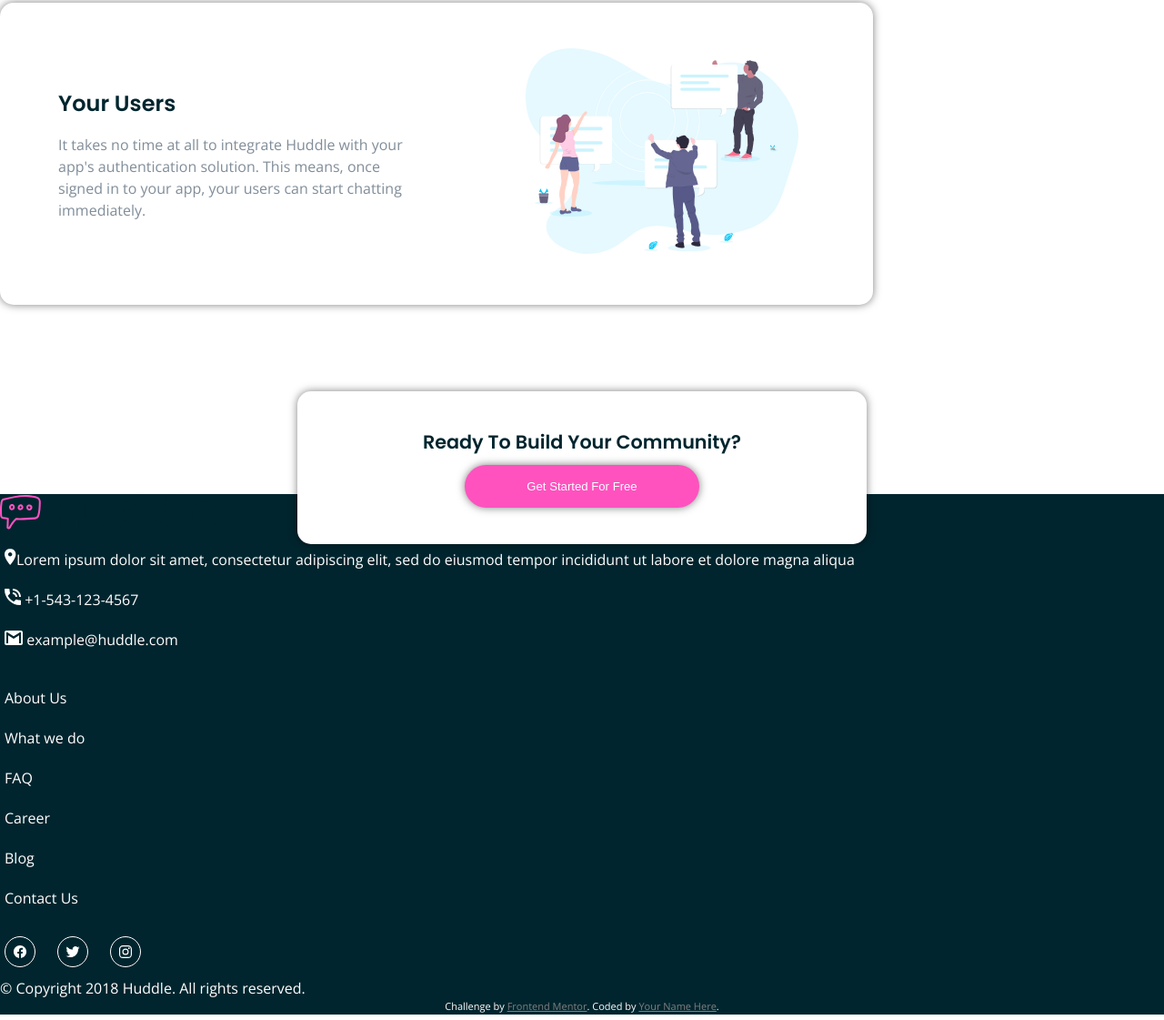
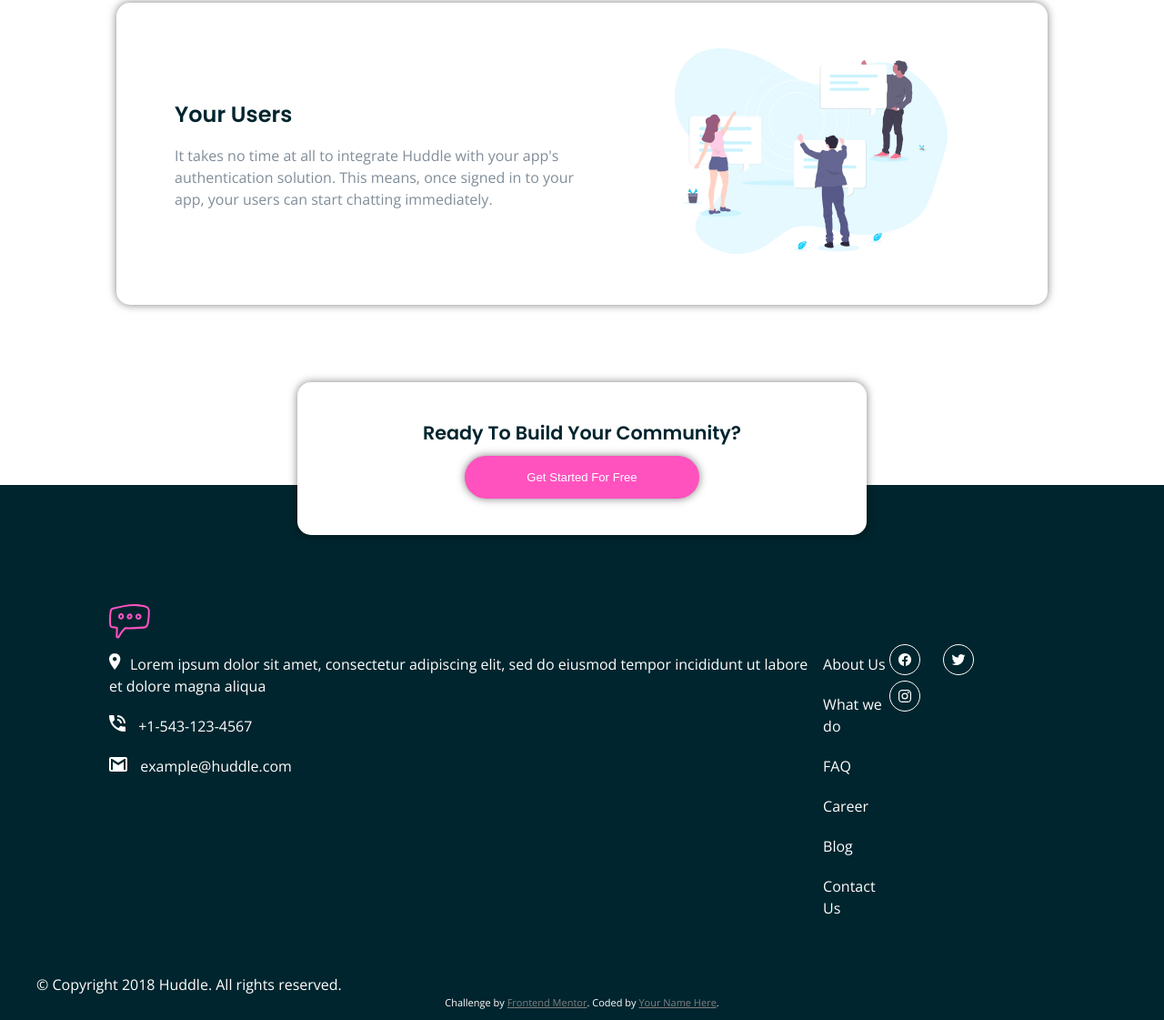
Before and after one commit to mishra016/Huddle-landing-page2, a plain HTML site: page index.html in a window 1280 px wide. Shown: the part 1419-2540 px from the top of the page at 91% size. Drawn offline with nearby package versions, Linux system fonts and the light colour scheme.

Commit message:
Update style.css

```diff
--- a/style.css
+++ b/style.css
@@ -106,10 +106,10 @@ button.one{
 
 .testimonial-box {
   padding: 50px 0 50px 0;
-  margin: 50px 0;
   box-shadow: 0 0 10px rgba(0, 0, 0, 0.5);
   border-radius: 15px;
-  width: 75%;
+  width: 80%;
+  margin: 30px auto auto auto;
 }
 
 .testimonial-box:nth-child(1),
@@ -120,7 +120,6 @@ button.one{
    grid-template-areas:
       "left right";
    align-content: center;
-   margin: 30px 0;
 }
 
 
@@ -152,6 +151,7 @@ button.one{
   color: hsl(208, 11%, 55%);
   margin-top: 15px;
   font-size: 1rem;
+  max-width: 450px;
 }
 
 .img{
@@ -163,9 +163,9 @@ aside.testimonial-box {
    text-align: center;
    max-width: 575.5px;
    padding: 40px 2vw;
-   margin: 20px auto auto auto;
    transform: translateY(65px);
    background-color: white;
+   margin: 20px auto auto auto;
 }
 
 .second aside > h2 {
@@ -184,16 +184,29 @@ aside button{
 .third{
   background-color: hsl(192, 100%, 9%);
   color: #fff;
+  padding: 80px 40px 10px;
 }
 
-.foot {
-  text-align: left;
-  flex-direction: column;
-  margin: 0;
+.container-fluid{
+  margin: 50px 120px 40px 80px;
+}
+
+.logo-2{
+  width: 150px;
+  margin-bottom: 20px;
+}
+
+.foot{
+  display: flex;
+  justify-content: space-between;
+}
+
+.foot p{
+  max-width: 326px;
 }
 
 .foot ul {
-  padding: 5px;
+    list-style: none;
 }
 
 .foot ul li {
@@ -201,11 +214,21 @@ aside button{
   margin-bottom: 20px;
 }
 
+.icon{
+  padding-right: 10px;
+}
+
 ion-icon {
-  border: 1px solid white;
-  border-radius: 20px;
-  padding: 8px;
-  margin-right: 20px;
+    border: 1px solid white;
+    border-radius: 20px;
+    padding: 8px;
+    margin-right: 20px;
+}
+
+.copyright{
+  text-align: right;
+  margin-bottom: 30px;
+  font-size: 11px;
 }
 
 .attribution {
```
